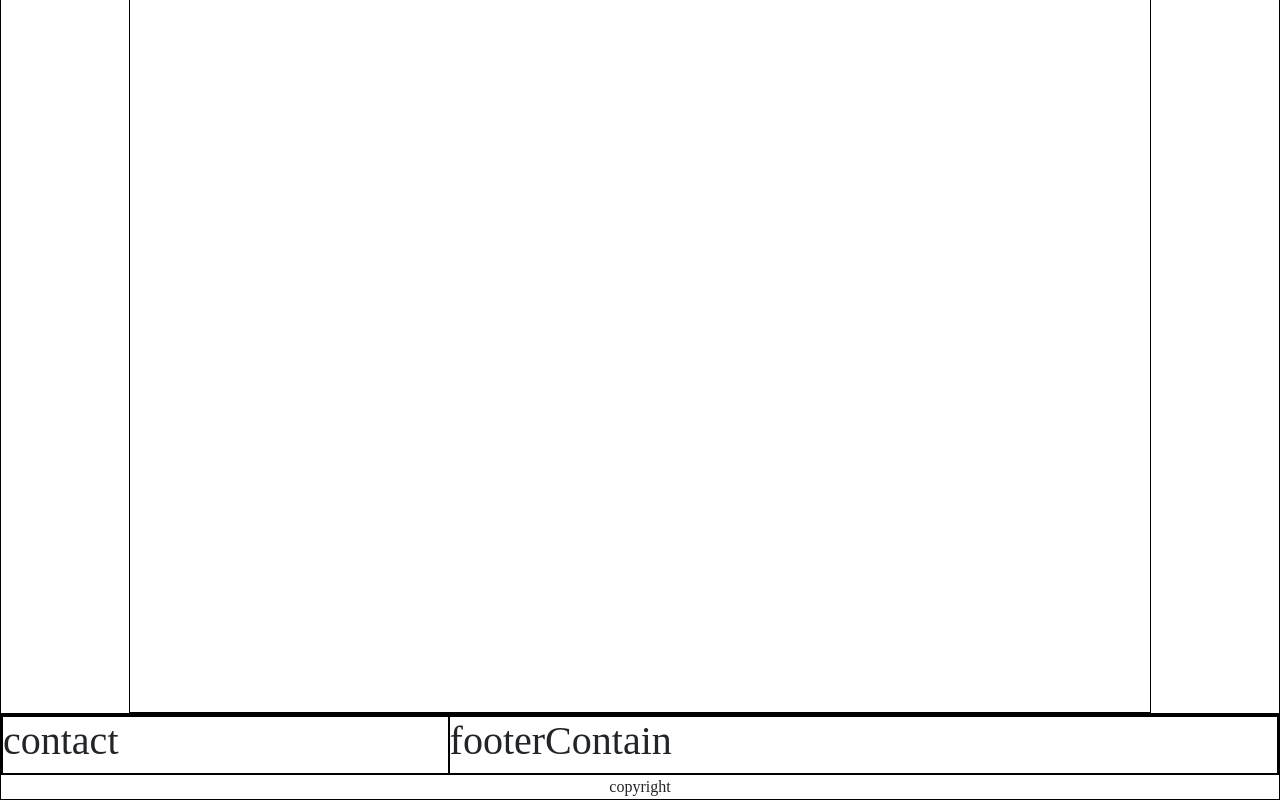
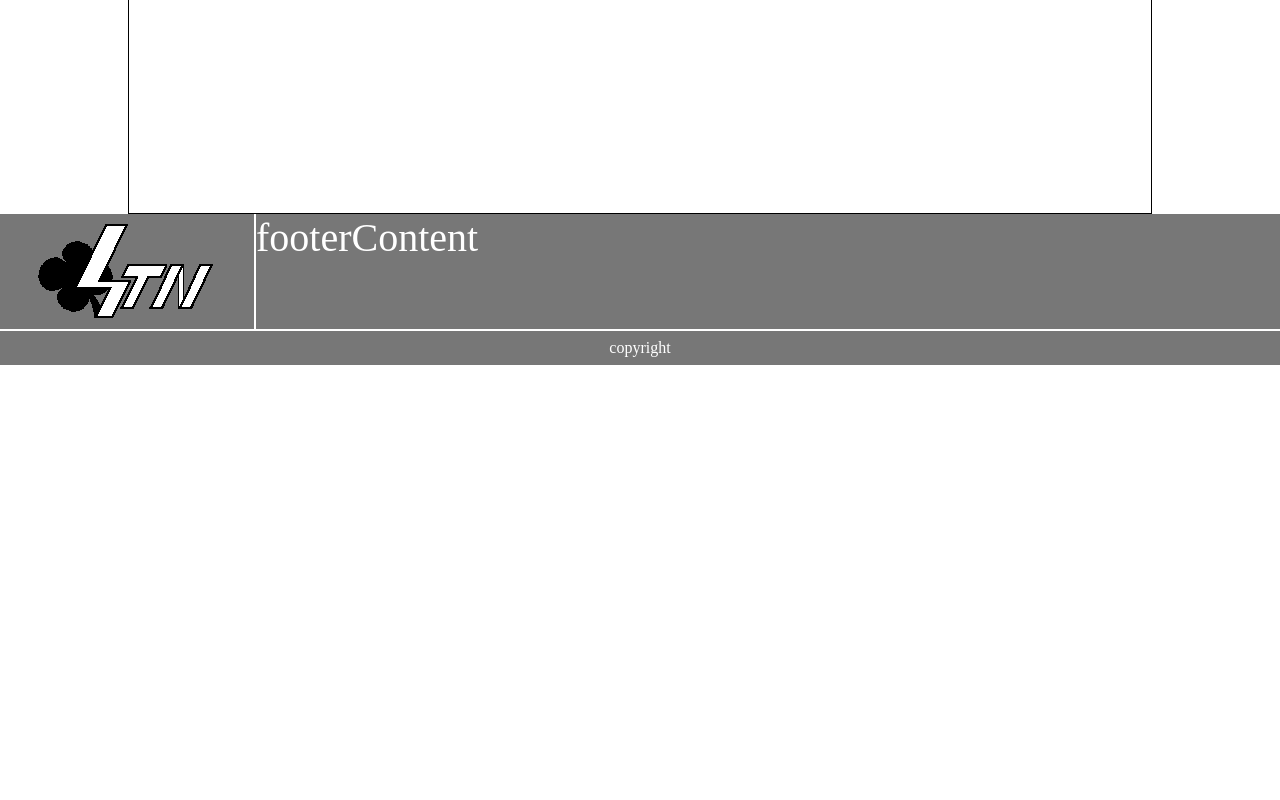
Before and after one commit to BrianOtaku/SaleWebFrontEnd, a React (Create React App) app: page / in a window 1280 px wide. Shown: the part 1080-1880 px from the top of the page. After the commit the page ends 1445 px from the top, so only its background shows below. Built offline with nearby package versions, Linux system fonts and the light colour scheme.

Commit message:
formingOffcanvas adn Footer

```diff
--- a/package.json
+++ b/package.json
@@ -5,6 +5,7 @@
   "dependencies": {
     "@fortawesome/fontawesome-free": "^6.6.0",
     "@fortawesome/fontawesome-svg-core": "^6.6.0",
+    "@fortawesome/free-brands-svg-icons": "^6.6.0",
     "@fortawesome/free-solid-svg-icons": "^6.6.0",
     "@fortawesome/react-fontawesome": "^0.2.2",
     "@testing-library/jest-dom": "^5.17.0",
--- a/src/App.tsx
+++ b/src/App.tsx
@@ -11,6 +11,7 @@ import Taskbar from './templates/taskbar';
 import './styles/layout.css';
 import './styles/header.css';
 import './styles/taskbar.css';
+import './styles/offcanvas.css';
 import './styles/content.css';
 import './styles/footer.css';
 
--- /dev/null
+++ b/src/components/list.tsx
@@ -0,0 +1,27 @@
+import Accordion from 'react-bootstrap/Accordion';
+
+function List() {
+    return (
+        <Accordion flush>
+            <Accordion.Item eventKey="0">
+                <Accordion.Header>MANUFACTURER</Accordion.Header>
+                <Accordion.Body>
+                    <li>Asus</li>
+                    <li>Apple</li>
+                    <li>Lenovo</li>
+                    <li>MSI</li>
+                </Accordion.Body>
+            </Accordion.Item>
+            <Accordion.Item eventKey="1">
+                <Accordion.Header>PRODUCT TYPE</Accordion.Header>
+                <Accordion.Body>
+                    <li>Laptop</li>
+                    <li>Gaming Lapptop</li>
+                    <li>Gear</li>
+                </Accordion.Body>
+            </Accordion.Item>
+        </Accordion>
+    );
+}
+
+export default List;
--- a/src/components/offcanvas.tsx
+++ b/src/components/offcanvas.tsx
@@ -2,7 +2,9 @@ import React, { useState } from 'react';
 import Offcanvas from 'react-bootstrap/Offcanvas';
 import { FontAwesomeIcon } from '@fortawesome/react-fontawesome';
 import { faBars } from '@fortawesome/free-solid-svg-icons';
+import { faFacebookSquare } from '@fortawesome/free-brands-svg-icons';
 import 'bootstrap/dist/css/bootstrap.min.css';
+import List from './list';
 
 function OffcanvasMenu() {
     const [show, setShow] = useState(false);
@@ -18,12 +20,35 @@ function OffcanvasMenu() {
 
             <Offcanvas show={show} onHide={handleClose} placement="end" scroll={true}>
                 <Offcanvas.Header closeButton>
-                    <Offcanvas.Title>Menu</Offcanvas.Title>
+                    <Offcanvas.Title>MENU</Offcanvas.Title>
                 </Offcanvas.Header>
-                <Offcanvas.Body>
-                    <p>Option 1</p>
-                    <p>Option 2</p>
-                    <p>Option 3</p>
+                <Offcanvas.Body >
+                    <div className='offcanvasContent'>
+                        <List />
+                    </div>
+                    <div className='offcanvasFooter'>
+                        <div className='offcanvasFooterContact'>
+                            <h4>Contact Us:</h4>
+                            <div className='contact-item'>
+                                <a href="https://www.facebook.com/bao.nguyentam.585/" target="_blank" rel="noopener noreferrer">
+                                    <FontAwesomeIcon icon={faFacebookSquare} className='footer-icon' />
+                                    Nguyễn Tâm Bảo
+                                </a>
+                                <a href="https://www.facebook.com/Raycrop" target="_blank" rel="noopener noreferrer">
+                                    <FontAwesomeIcon icon={faFacebookSquare} className='footer-icon' />
+                                    Nguyễn Quốc Khánh
+                                </a>
+                                <a href="https://www.facebook.com/profile.php?id=100012529452762&locale=vi_VN" target="_blank" rel="noopener noreferrer">
+                                    <FontAwesomeIcon icon={faFacebookSquare} className='footer-icon' />
+                                    Nguyễn Phúc Đỉnh
+                                </a>
+                                <a href="https://www.facebook.com/profile.php?id=100012529452762&locale=vi_VN" target="_blank" rel="noopener noreferrer">
+                                    <FontAwesomeIcon icon={faFacebookSquare} className='footer-icon' />
+                                    Phan Văn Huy
+                                </a>
+                            </div>
+                        </div>
+                    </div>
                 </Offcanvas.Body>
             </Offcanvas>
         </>
--- a/src/components/signIn.tsx
+++ b/src/components/signIn.tsx
@@ -1,6 +1,8 @@
 import React, { useState } from 'react';
 import { Modal, Form } from 'react-bootstrap';
 import 'bootstrap/dist/css/bootstrap.min.css';
+import { FontAwesomeIcon } from '@fortawesome/react-fontawesome';
+import { faSignIn } from '@fortawesome/free-solid-svg-icons';
 
 function SignIn() {
     const [show, setShow] = useState(false);
@@ -32,6 +34,7 @@ function SignIn() {
 
                         <button type="submit" className="MsignInButton">
                             Sign In
+                            <FontAwesomeIcon icon={faSignIn} className='iconfaSignIn' style={{ marginLeft: '10px' }} />
                         </button>
                     </Form>
                 </Modal.Body>
--- a/src/components/signUp.tsx
+++ b/src/components/signUp.tsx
@@ -1,6 +1,8 @@
 import React, { useState } from 'react';
 import { Modal, Form } from 'react-bootstrap';
 import 'bootstrap/dist/css/bootstrap.min.css';
+import { FontAwesomeIcon } from '@fortawesome/react-fontawesome';
+import { faUserPlus } from '@fortawesome/free-solid-svg-icons';
 
 function SignUp() {
     const [show, setShow] = useState(false);
@@ -37,6 +39,7 @@ function SignUp() {
 
                         <button type="submit" className="MsignUpButton">
                             Sign Up
+                            <FontAwesomeIcon icon={faUserPlus} className='iconfaUserplus' style={{ marginLeft: '10px' }} />
                         </button>
                     </Form>
                 </Modal.Body>
--- a/src/styles/content.css
+++ b/src/styles/content.css
@@ -1,8 +1,7 @@
 .mainContent
 {
-    border: 1px solid black;
     width: 100%;
-    height: 1000px;
+    height: 500px;
     display: flex;
 }
 
--- a/src/styles/footer.css
+++ b/src/styles/footer.css
@@ -1,31 +1,47 @@
 
 footer
 {
-    border: 1px solid black;
+    background-color:  rgb(119, 119, 119);
+    color: white;
+    margin-top: auto;
+    width: 100%;
     height: auto;
-    width: 100%;
 }
 
 .upRow
 {
-    border: 1px solid black;
     display: flex;
 }
-/*HuyCUteetehskhdkhk hahahhahahah*/
-.contact
+
+.footerLogo
 {
-    border: 1px solid black;
-    width: 35%;
+    display: flex;
+    align-items: center;
+    justify-content: center;
+    width: 20%;
+    border-right: 2px solid white;
+}
+
+.footerLogo button
+{
+    border: none;
+    background-color: inherit;
+}
+
+.footerLogo button img
+{
+    width: 100%;
 }
 
 .footerContent
 {
-    border: 1px solid black;
-    width: 65%;
+    width: 80%;
 }
 
 .copyright
 {
+    border-top: 2px solid white;
     text-align: center;
     height: auto;
+    padding: 5px;
 }
--- /dev/null
+++ b/src/styles/offcanvas.css
@@ -0,0 +1,48 @@
+.offcanvas-title
+{
+    font-size: 25px;
+    font-weight: bold;
+    display: flex;
+    align-items: center;
+}
+
+.offcanvas-body
+{
+    border-top: 1px solid rgb(204, 204, 204);
+    box-shadow: 0 4px 5px rgba(0, 0, 0, 0.2) inset;
+    display: flex;
+    flex-direction: column;
+}
+
+.offcanvasContent
+{
+    width: 100%;
+    height: auto;
+    box-shadow: 0 4px 5px rgba(0, 0, 0, 0.2);
+}
+
+.offcanvasFooter
+{
+    background-color:  rgb(119, 119, 119);
+    color: white;
+    margin-top: auto;
+    width: 100%;
+    height: auto;
+}
+
+.offcanvasFooterContact
+{
+    display: flex;
+    width: 100%;
+    padding: 10px;
+}
+
+.contact-item a
+{
+    color: white;
+    padding-left: 3vh;
+    display: flex;
+    align-items: center;
+    font-size: 17px;
+    gap: 5px;
+}
--- a/src/styles/taskbar.css
+++ b/src/styles/taskbar.css
@@ -18,7 +18,6 @@
 
 .logo img
 {
-    background-image: center;
     width: 20vh;
     height: 9vh;
 }
@@ -80,6 +79,7 @@
     margin-top: 16px;
     left: 50%;
     transform: translateX(-50%);
+    width: 30%;
 }
 
 .searchButton
@@ -106,3 +106,12 @@
     background-color: white;
     color: black;
 }
+
+.modal-title
+{
+    font-size: 40px;
+    font-weight: bold;
+    position: relative;
+    left: 50%;
+    transform: translateX(-50%);
+}
--- a/src/templates/footer.tsx
+++ b/src/templates/footer.tsx
@@ -4,11 +4,13 @@ function Footer() {
     return (
         <footer>
             <div className='upRow'>
-                <div className='contact'>
-                    <h1>contact</h1>
+                <div className='footerLogo'>
+                    <button title='Home'>
+                        <img src="/image/logoSketch.png" alt="Logo" />
+                    </button>
                 </div>
                 <div className='footerContent'>
-                    <h1>footerContain</h1>
+                    <h1>footerContent</h1>
                 </div>
             </div>
             <div className='copyright'>
```
Also changed, not shown: 1 other file (tests, documents, lock files or other folders).
